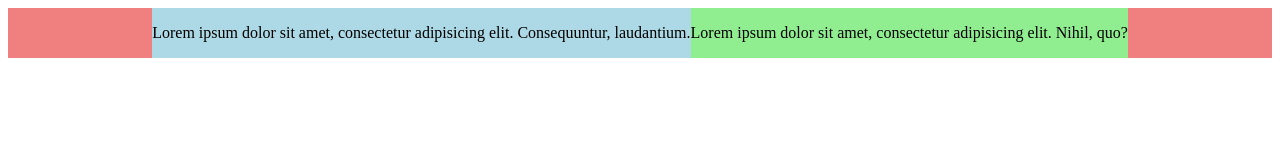
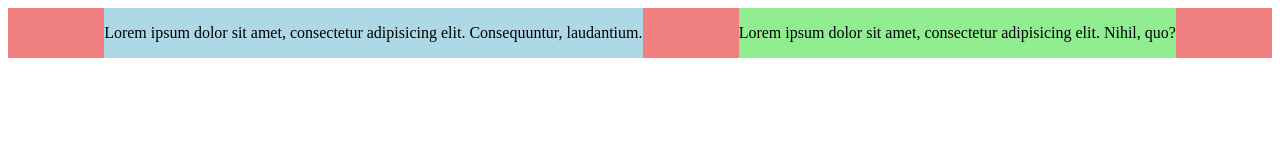
Before and after one commit to Mzzqq/praktikum-web, a plain HTML site: page pertemuan-4/index.html in a window 1280 px wide. Drawn offline with Linux system fonts and the light colour scheme.

Commit message:
change justify-content to space-evenly

```diff
--- a/pertemuan-4/style.css
+++ b/pertemuan-4/style.css
@@ -1,7 +1,8 @@
 .container {
     background: lightcoral;
     display: flex;
-    justify-content: center;
+    /*justify-content: center;*/
+    justify-content: space-evenly;
 }
 
 .child1 {
```
